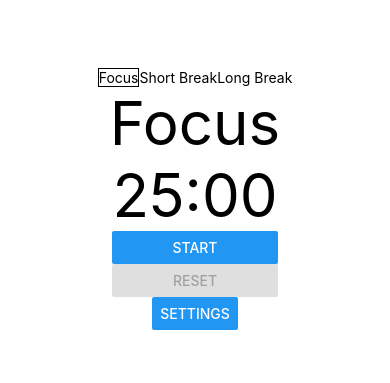
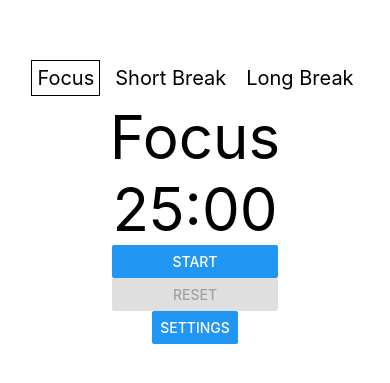
Before and after one commit to beinnor/FocusNative, a React Native app: screen / in a window 390 px wide. Shown: the part 223-606 px from the top of the page. Built offline with nearby package versions, Linux system fonts and the light colour scheme.

Commit message:
small fix

```diff
--- a/App.js
+++ b/App.js
@@ -1,14 +1,13 @@
 import { StatusBar } from 'expo-status-bar';
 import React from 'react';
-import { Provider as PaperProvider } from 'react-native-paper';
 
 import Main from './components/Main';
 
 export default function App() {
   return (
-    <PaperProvider>
+    <>
       <Main />
       <StatusBar style="auto" />
-    </PaperProvider>
+    </>
   );
 }
--- a/components/TopBar.js
+++ b/components/TopBar.js
@@ -34,9 +34,15 @@ const styles = StyleSheet.create({
   },
   marked: {
     borderWidth: 1,
+    fontSize: 20,
+    margin: 5,
+    padding: 5,
   },
   unmarked: {
     borderWidth: 0,
+    fontSize: 20,
+    margin: 5,
+    padding: 5,
   },
 });
 
--- a/package.json
+++ b/package.json
@@ -13,8 +13,7 @@
     "expo-status-bar": "~1.4.2",
     "prop-types": "^15.8.1",
     "react": "18.1.0",
-    "react-native": "0.70.5",
-    "react-native-paper": "^4.12.5"
+    "react-native": "0.70.5"
   },
   "devDependencies": {
     "@babel/core": "^7.12.9",
```
Also changed, not shown: 1 other file (tests, documents, lock files or other folders).
